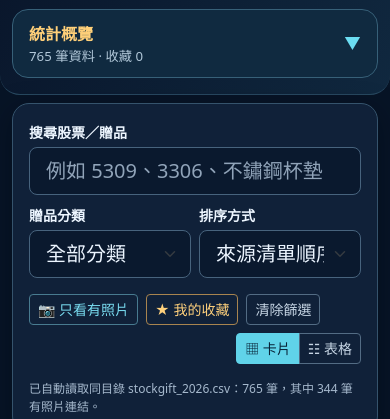
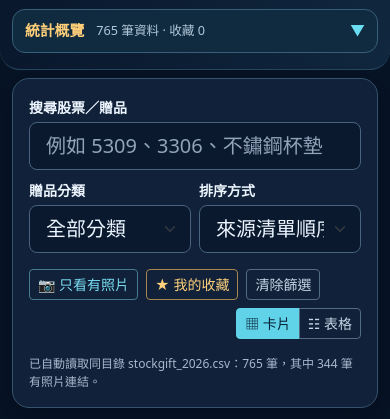
Before and after one commit to iot-superman/smallstockgift-2026, a plain HTML site: page index.html in a window 390 px wide. Shown: the part 151-570 px from the top of the page. Drawn offline with nearby package versions, Linux system fonts and the light colour scheme.

Commit message:
Compact mobile stats toggle to single line V4.1

```diff
--- a/index.html
+++ b/index.html
@@ -148,6 +148,32 @@ a{color:#81dbf1}a:hover{color:#b3f0ff}
 .google-link-row .google-image-link:hover,.google-link-row .google-image-link:focus-visible{
  color:#b9f2ff!important;text-decoration:underline!important
 }
+
+/* V4.1 手機統計概覽壓縮成單行：標題 / 筆數與收藏 / 展開圖示。 */
+@media(max-width:767.98px){
+ .mobile-stats-toggle{
+  display:flex!important;flex-flow:row nowrap!important;align-items:center!important;
+  gap:8px!important;min-height:44px!important;padding:8px 12px!important;
+  border-radius:13px!important;width:100%!important
+ }
+ .stats-toggle-summary{
+  display:flex!important;flex-flow:row nowrap!important;align-items:center!important;
+  justify-content:flex-start!important;gap:12px!important;flex:1 1 auto!important;
+  min-width:0!important;white-space:nowrap!important
+ }
+ .stats-toggle-summary strong{
+  font-size:clamp(.88rem,3.8vw,1rem)!important;white-space:nowrap!important;flex:none!important
+ }
+ #statsBrief{
+  font-size:clamp(.75rem,3.25vw,.9rem)!important;white-space:nowrap!important;
+  overflow:hidden!important;text-overflow:ellipsis!important;min-width:0!important
+ }
+ .stats-toggle-arrow{margin-left:auto!important;font-size:.93rem!important}
+}
+@media(max-width:355px){
+ .mobile-stats-toggle{gap:5px!important;padding:7px 9px!important}
+ .stats-toggle-summary{gap:6px!important}
+}
 </style></head><body>
 <nav class="navbar navbar-dark"><div class="container"><a class="navbar-brand d-flex align-items-center gap-2 fw-bold mb-0" href="./index.html"><span class="brand-mark">🎁</span><span>小股民-2026</span></a><span class="badge text-bg-light">Bootstrap 5 · PWA</span></div></nav>
 <!-- V3.3：恢復原版四格統計卡，手機 2 欄、桌面 4 欄 -->
```
